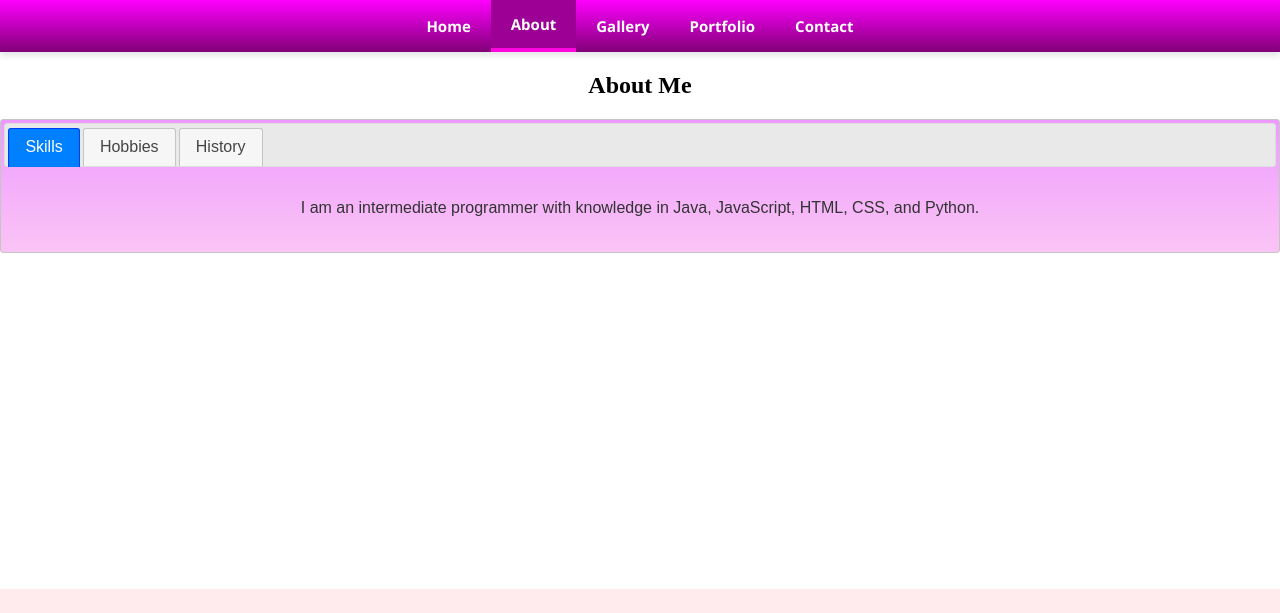
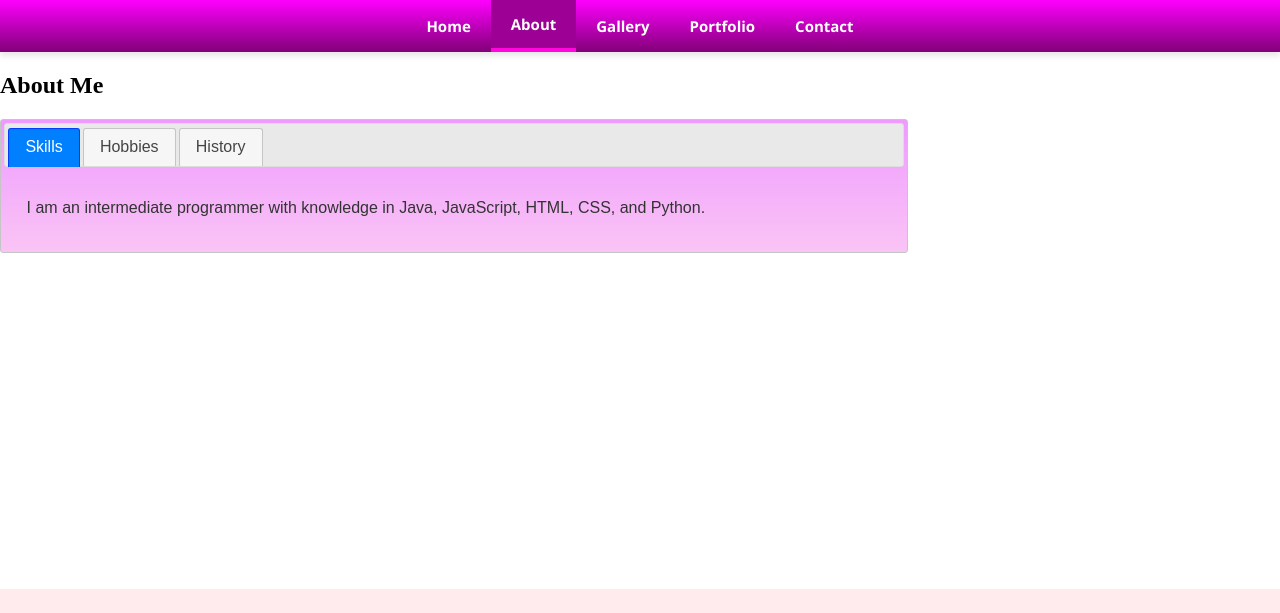
Before and after one commit to s4isho/website, a plain HTML site: page about.html in a window 1280 px wide. Shown: the top 613 px of the page. Drawn offline with nearby package versions, Linux system fonts and the light colour scheme.

Commit message:
Refactor about.html structure and styles

```diff
--- a/about.html
+++ b/about.html
@@ -7,7 +7,6 @@
     <title>About</title>
     <link rel="stylesheet" href="styles.css">
     <link rel="stylesheet" href="https://code.jquery.com/ui/1.14.2/themes/base/jquery-ui.css">
-    <link rel="stylesheet" href="/resources/demos/style.css">
     <script src="https://code.jquery.com/jquery-3.7.1.js"></script>
     <script src="https://code.jquery.com/ui/1.14.2/jquery-ui.js"></script>
     <script>
@@ -18,6 +17,9 @@
     <style>
         #tabs {
             background-image: linear-gradient(#ee9aff, #fac4f5);
+            max-width: 900px;
+            width: 100%;
+            text-align: left;
         }
     </style>
 </head>
@@ -32,8 +34,9 @@
             <li class="nav-item"><a class="nav-link" href="contact.html">Contact</a></li>
         </ul>
     </nav>
-    <main>
-        <center>
+
+    <main class="main-content">
+        <div class="about-container">
             <h2>About Me</h2>
             <div id="tabs">
                 <ul>
@@ -51,8 +54,9 @@
                     <p>I am a top-notcher in Programming as a student in Governor Juanito Reyes Remulla Senior High School.</p>
                 </div>
             </div>
-        </center>
+        </div>
     </main>
+
     <footer class="footer">
         <div class="footer-content">
             <div class="footer-text">
@@ -76,8 +80,8 @@
 
         <div class="footer-bottom">
             <p>©2026 EFN Corporation</p>
+        </div>
     </footer>
-</body>
 </body>
 
 </html>
```
